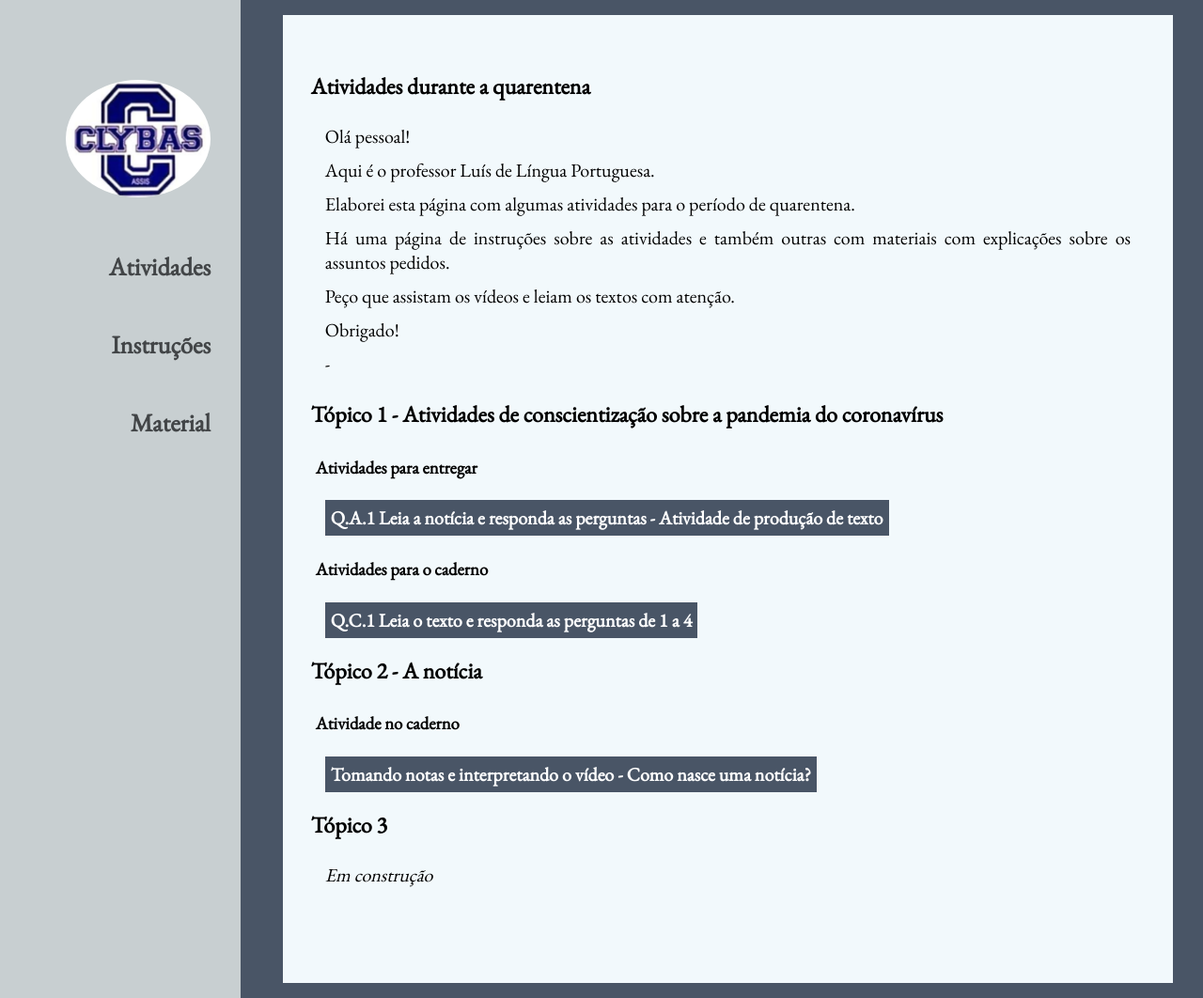
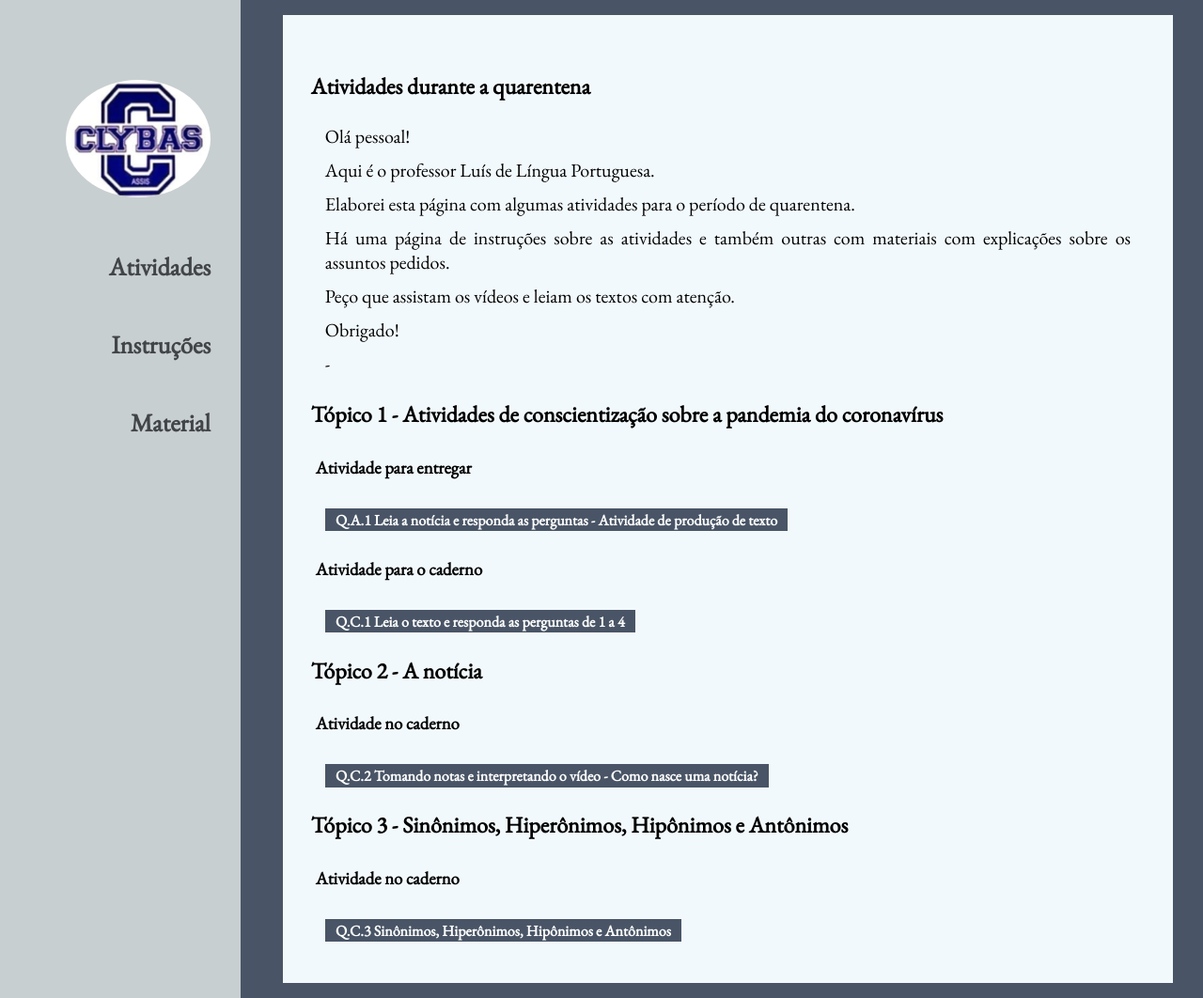
Before and after one commit to luisdarcadia/luisdarcadia.github.io, a Jekyll site: the page built from pages/clybas.md, in a window 1280 px wide and 1062 px high. Shown: the whole window at 94% size. Built offline with Jekyll 4.4.1, drawn with Linux system fonts in a browser that asks for light colours; nearby versions of some CDN libraries.

Commit message:
atividades qc3

```diff
--- a/_sass/clybas.sass
+++ b/_sass/clybas.sass
@@ -2,9 +2,9 @@
   main
     background-color: #495566 !important
   h3
-    margin: 1em 0
+    margin: 0.7em
   h4
-    margin: 1em 0
+    margin: 1em
     font-size: 11pt
   a
     color: #424547 !important
@@ -13,9 +13,10 @@
     background-color: #f2f9fc
     color: #000000
     a
-      font-size: 15pt
+      font-size: 12pt
       background-color: #495566 !important
-      padding: 0.3em !important
+      padding: 0.1em 0.7em !important
+      margin: 3em 0
       color: white !important
   nav
     background-color: #c8cfd1 !important
--- a/pages/clybas.md
+++ b/pages/clybas.md
@@ -19,23 +19,25 @@ Obrigado!
 
 -
 
-
 # Tópico 1 - Atividades de conscientização sobre a pandemia do coronavírus
 
-## Atividades para entregar
+## Atividade para entregar
 
 [Q.A.1 Leia a notícia e responda as perguntas - Atividade de produção de texto]({{site.baseurl}}/clybas/qa1)
 
-## Atividades para o caderno
+## Atividade para o caderno
 
 [Q.C.1 Leia o texto e responda as perguntas de 1 a 4]({{site.baseurl}}/clybas/qc1)
+
 
 # Tópico 2 - A notícia
 
 ## Atividade no caderno
 
-[Tomando notas e interpretando o vídeo - Como nasce uma notícia?]({{site.baseurl}}/clybas/qc2)
+[Q.C.2 Tomando notas e interpretando o vídeo - Como nasce uma notícia?]({{site.baseurl}}/clybas/qc2)
 
-# Tópico 3
+# Tópico 3 - Sinônimos, Hiperônimos, Hipônimos e Antônimos
 
-*Em construção*
+## Atividade no caderno
+
+[Q.C.3 Sinônimos, Hiperônimos, Hipônimos e Antônimos]({{site.baseurl}}/clybas/qc3)
```
Also changed, not shown: _clybas/qc3.md (added, +40 -0 lines).
